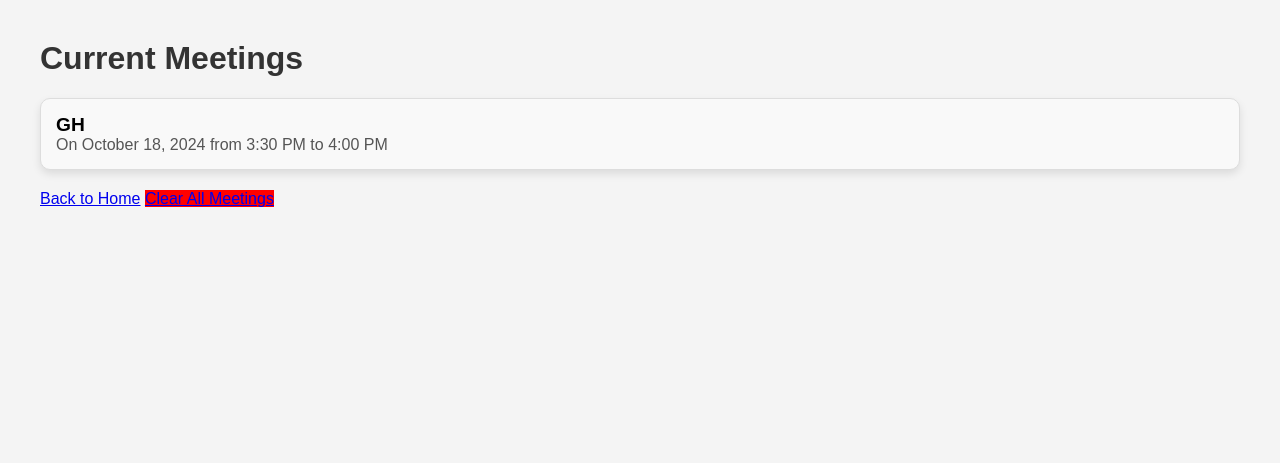
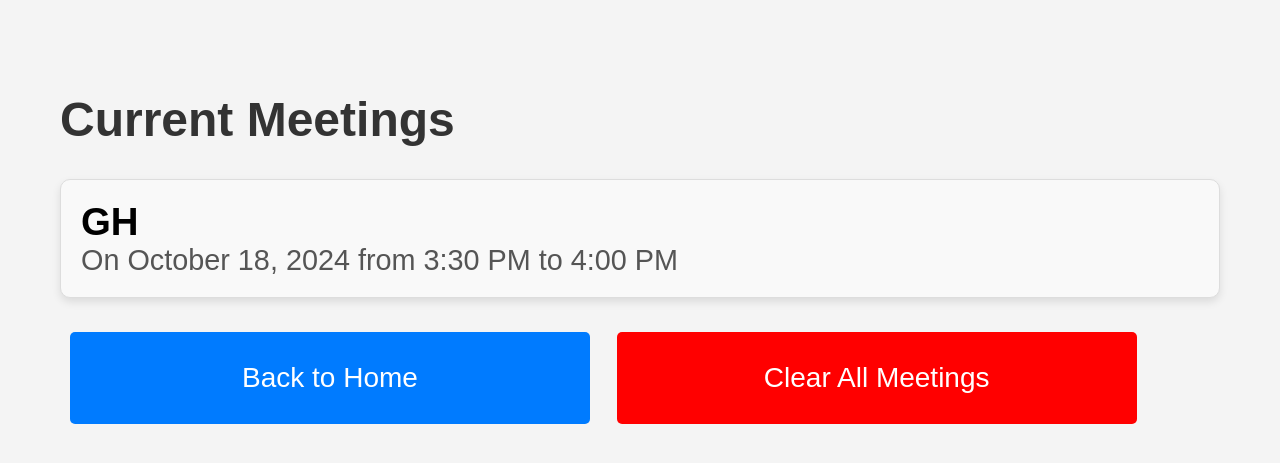
Before and after one commit to Bjornskov1/DiplomProjekt-2024, a Django app: page /view-meetings/ in a window 1280 px wide. Shown: the top 463 px of the page. Run offline with Django 4.2, Linux system fonts and the light colour scheme; data comes from the database, SQL or seed files in the repository; both versions use the stored data as it was after the commit.

Commit message:
Added new elements in the .html files to make the user-experience better

```diff
--- a/my_project/my_app/models.py
+++ b/my_project/my_app/models.py
@@ -1,7 +1,14 @@
 from django.db import models
 
 class Meeting(models.Model):
-    name = models.CharField(max_length=100)
+    INITIAL_CHOICES = [
+        ('AB', 'AB'),
+        ('CD', 'CD'),
+        ('EF', 'EF'),
+        ('GH', 'GH'),
+    ]
+
+    name = models.CharField(max_length=100, choices=INITIAL_CHOICES)
     date = models.DateField()
     start_time = models.TimeField()  # Make sure this is present
     end_time = models.TimeField()    # Make sure this is present
--- a/my_project/my_app/templates/my_app/view_meetings.html
+++ b/my_project/my_app/templates/my_app/view_meetings.html
@@ -7,6 +7,10 @@
     <title>Current Meetings</title>
     <link rel="stylesheet" href="{% static 'css/style.css' %}">
     <style>
+        body {
+            font-size: 24px; /* Larger font size for touch */
+            padding: 20px;
+        }
         .meeting-list {
             list-style-type: none;
             padding: 0;
@@ -14,21 +18,44 @@
         .meeting-card {
             border: 1px solid #ddd;
             border-radius: 10px;
-            padding: 15px;
-            margin: 15px 0;
+            padding: 20px;
+            margin: 20px 0;
             background-color: #f9f9f9;
             box-shadow: 0 4px 8px rgba(0, 0, 0, 0.1);
+            font-size: 24px; /* Larger text */
         }
         .meeting-name {
             font-weight: bold;
-            font-size: 1.2em;
+            font-size: 1.6em;
         }
         .meeting-details {
             color: #555;
-            font-size: 1em;
+            font-size: 1.2em;
         }
         .actions {
             margin-top: 20px;
+        }
+        .button {
+            display: inline-block;
+            padding: 30px 60px;
+            font-size: 28px;
+            margin: 10px;
+            background-color: #007BFF;
+            color: white;
+            text-decoration: none;
+            border-radius: 5px;
+            width: 100%;
+            max-width: 400px;
+            text-align: center;
+        }
+        .button:hover {
+            background-color: #0056b3;
+        }
+        .button.red {
+            background-color: red;
+        }
+        .button.red:hover {
+            background-color: darkred;
         }
     </style>
 </head>
@@ -49,7 +76,7 @@
 
     <div class="actions">
         <a href="{% url 'home' %}" class="button">Back to Home</a>
-        <a href="{% url 'clear_meetings' %}" class="button" style="background-color: red;">Clear All Meetings</a>
+        <a href="{% url 'clear_meetings' %}" class="button red">Clear All Meetings</a>
     </div>
 </body>
 </html>
--- a/my_project/my_app/views.py
+++ b/my_project/my_app/views.py
@@ -10,6 +10,7 @@ def home(request):
 
 def book_meeting(request):
     if request.method == 'POST':
+        # Now name refers to selected initials from the dropdown
         name = request.POST['name']
         date_str = request.POST['date']  # The date is coming as a string
         start_time_str = request.POST['start_time']  # The time is coming as a string
```
Also changed, not shown: my_project/my_app/templates/my_app/booking.html (+49 -3 lines), my_project/my_app/templates/my_app/home.html (+6 -3 lines), my_project/db.sqlite3.
